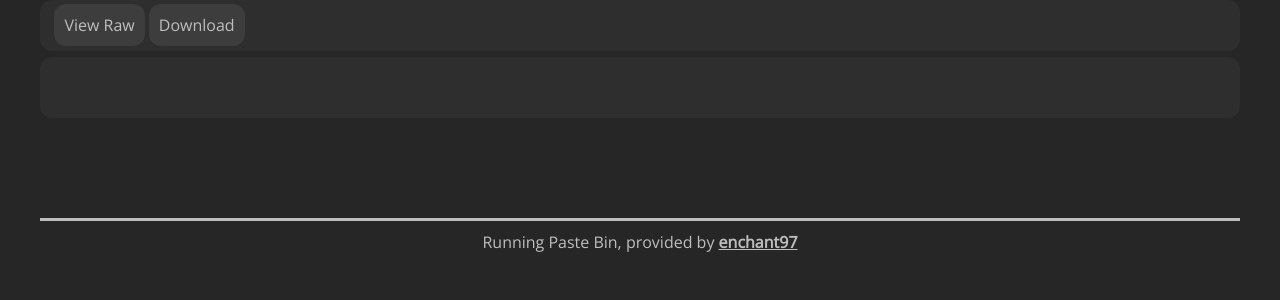
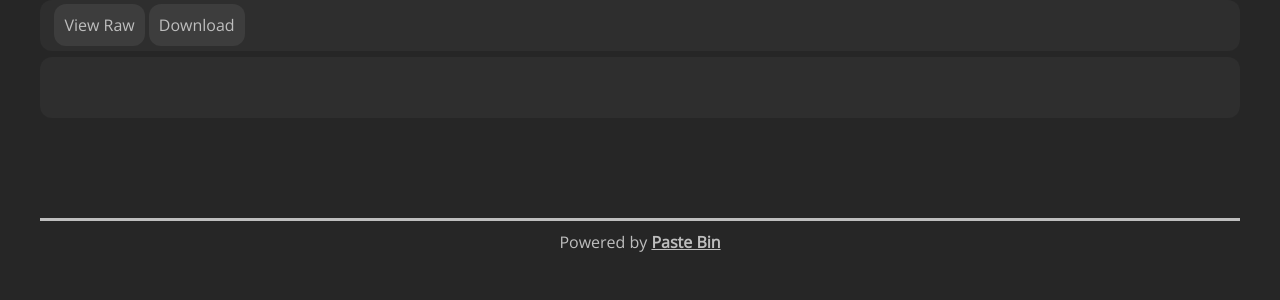
Before and after one commit to enchant97/hasty-paste, a Python web app: template paste_bin/templates/view.jinja in a window 1280 px wide. Shown: the part 89-389 px from the top of the page. Run offline with Jinja, Linux system fonts and the light colour scheme; the template is opened without the code that fills it, so the values that code supplies are empty.

Commit message:
change footer to be "powered by"

```diff
--- a/paste_bin/templates/base.jinja
+++ b/paste_bin/templates/base.jinja
@@ -25,7 +25,7 @@
         {% endblock %}
     </main>
     <footer>
-        Running Paste Bin, provided by <strong><a href="https://github.com/enchant97">enchant97</a></strong>
+        Powered by <strong><a href="https://github.com/enchant97/paste-bin">Paste Bin</a></strong>
     </footer>
 </body>
 
```
